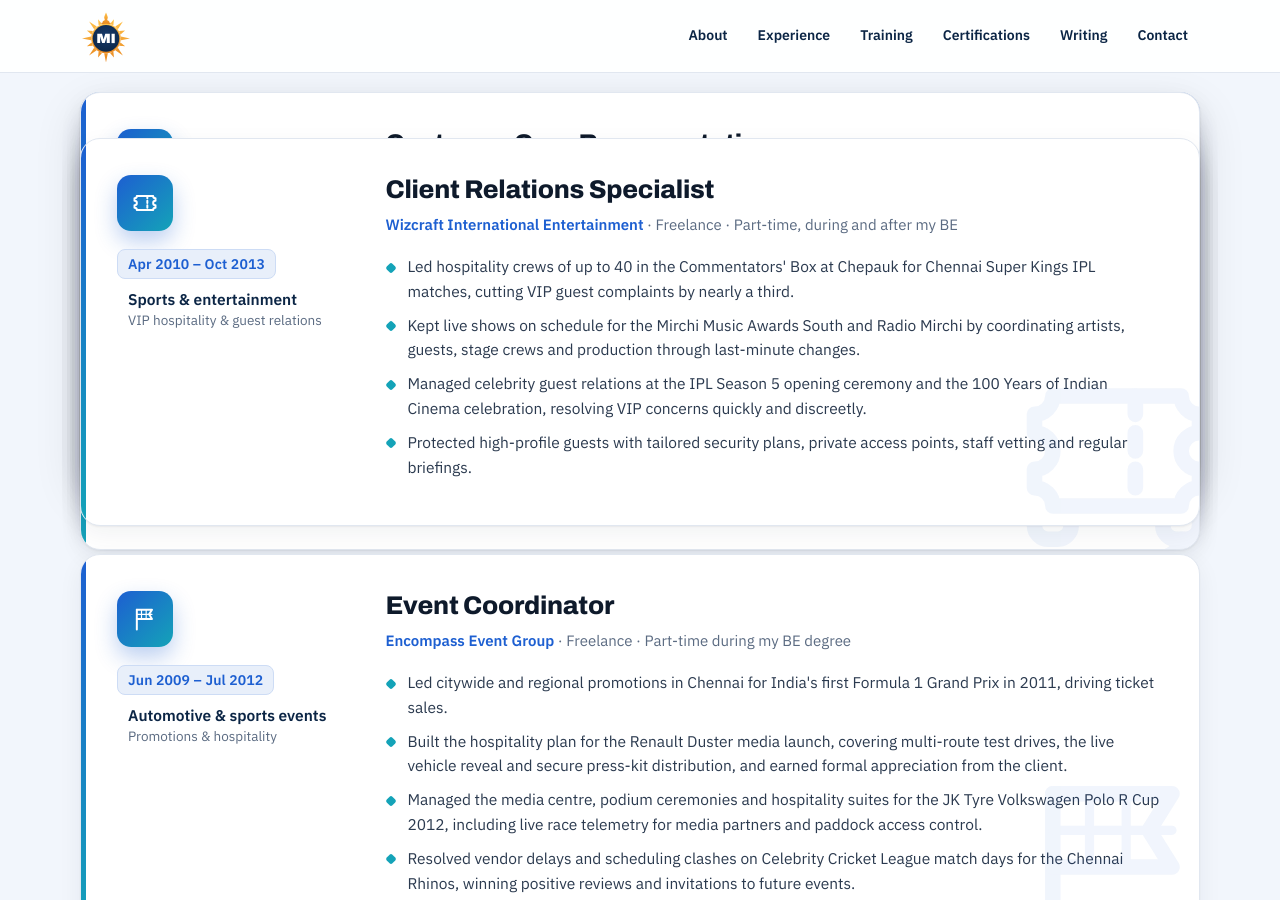
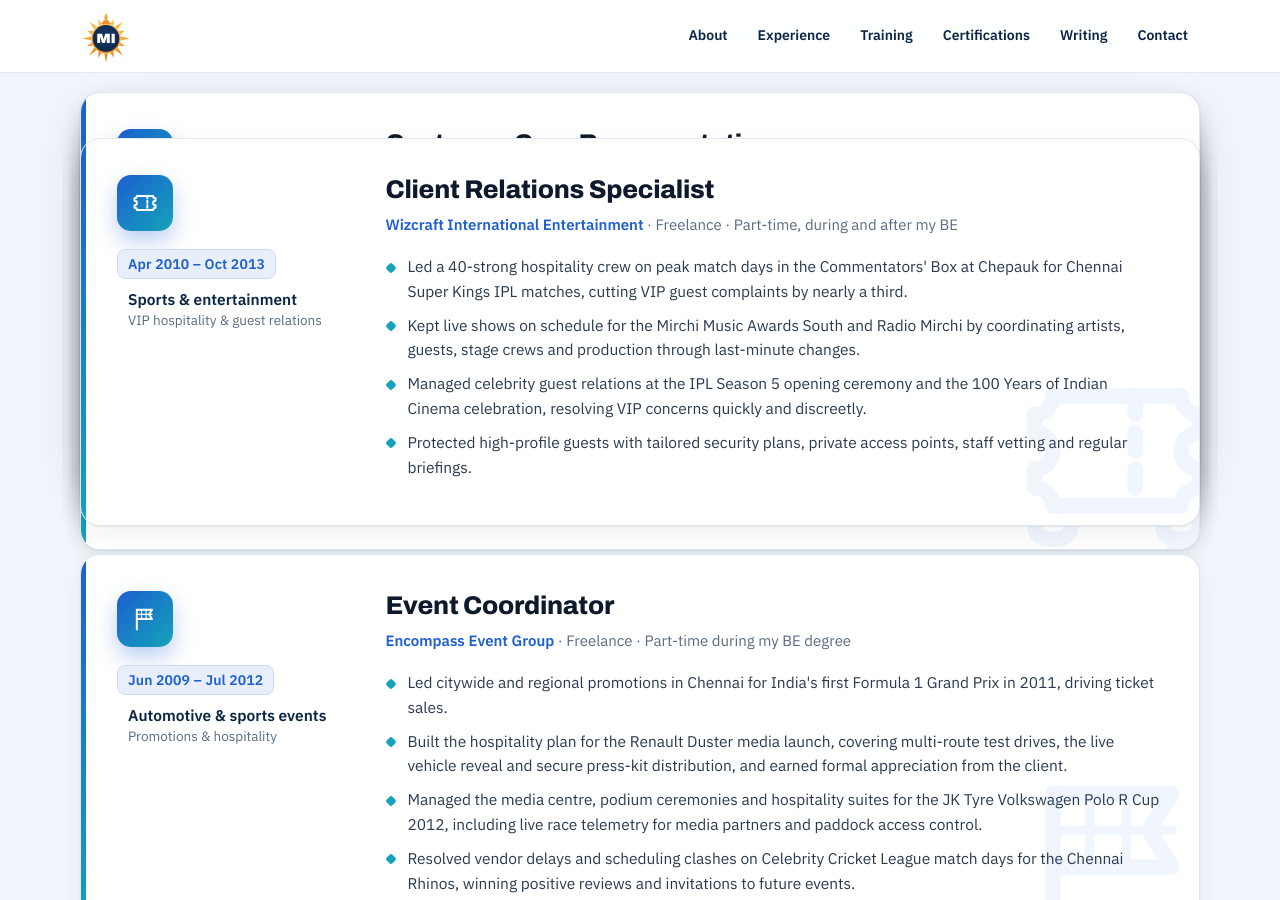
Before and after one commit to Madhan-I/Madhan-I.github.io, a Jekyll site: the page built from index.html, in a window 1280 px wide and 900 px high, scrolled down 5779 px. Built offline with Jekyll 4.4.1, drawn with Linux system fonts in a browser that asks for light colours.

Commit message:
Wizcraft: 40-strong crew on peak match days
Co-Authored-By: Claude Opus 5.5 <noreply@anthropic.com>
Claude-Session: https://claude.ai/code/session_01MFRrTt7LBDdX57m85KHNGp

```diff
--- a/_data/profile.yml
+++ b/_data/profile.yml
@@ -198,7 +198,7 @@ experience:
     company: Wizcraft International Entertainment
     detail: Freelance · Part-time, during and after my BE
     points:
-      - "Led hospitality crews of up to 40 in the Commentators' Box at Chepauk for Chennai Super Kings IPL matches, cutting VIP guest complaints by nearly a third."
+      - "Led a 40-strong hospitality crew on peak match days in the Commentators' Box at Chepauk for Chennai Super Kings IPL matches, cutting VIP guest complaints by nearly a third."
       - "Kept live shows on schedule for the Mirchi Music Awards South and Radio Mirchi by coordinating artists, guests, stage crews and production through last-minute changes."
       - "Managed celebrity guest relations at the IPL Season 5 opening ceremony and the 100 Years of Indian Cinema celebration, resolving VIP concerns quickly and discreetly."
       - "Protected high-profile guests with tailored security plans, private access points, staff vetting and regular briefings."
```
